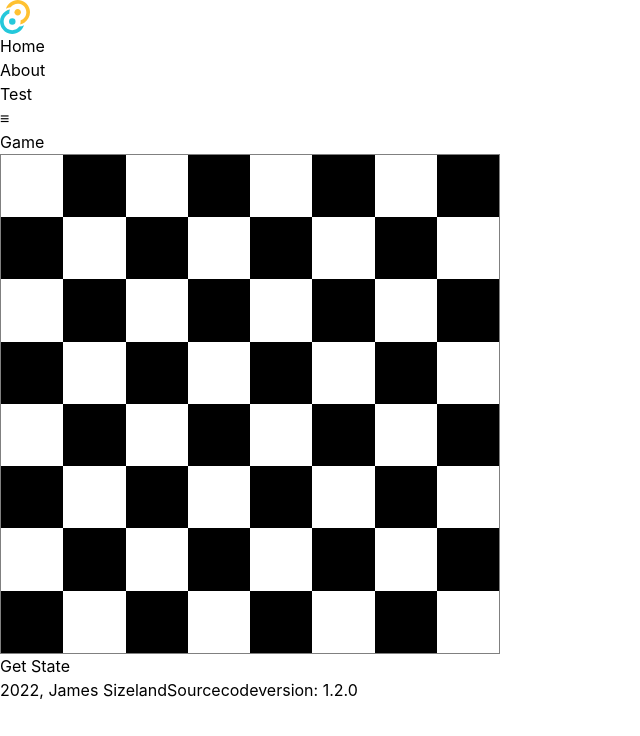
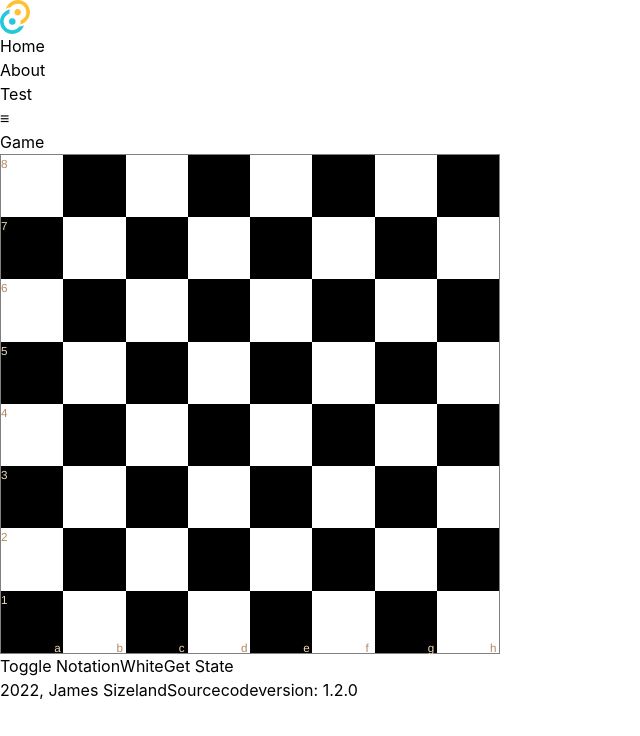
Before and after one commit to maksym1224/ChessApp, a React (Vite) app: page / in a window 1280 px wide. Shown: the top 736 px of the page, without its empty margins (0-640 px from the left). Built offline with nearby package versions, Linux system fonts and the light colour scheme; what animated-tailwindcss would draw is missing.

Commit message:
fix white orientation notation and allow toggle of orientation state

```diff
--- a/src/components/Features/Chessboard/Board.tsx
+++ b/src/components/Features/Chessboard/Board.tsx
@@ -2,6 +2,7 @@ import type { CSSProperties, FC } from 'react';
 import { useEffect, useState } from 'react';
 import { BoardSquare } from './BoardSquare';
 import Notation from './Notation';
+import type { ChessboardProps } from './types';
 
 /** Styling properties applied to the board element */
 const boardStyle: CSSProperties = {
@@ -13,6 +14,8 @@ const boardStyle: CSSProperties = {
 /** Styling properties applied to each square element */
 const squareStyle: CSSProperties = { width: '12.5%', height: '12.5%' };
 
+const Board = ({ orientation, showNotation }: ChessboardProps): JSX.Element => {
+  const squares = [];
   /** Render the board square appropriate for the coordinate given */
   function renderSquare(row: number, col: number) {
     // const x = 8 - (i % 8);
@@ -20,23 +23,23 @@ function renderSquare(row: number, col: number) {
     return (
       <div key={`${row}${col}`} style={squareStyle}>
         <BoardSquare x={row} y={col}>
+          {showNotation && (
             <Notation
               col={col}
               row={row}
               width={560}
               key={`${row}${col}`}
-          orientation={'black'}
+              orientation={orientation}
             />
+          )}
         </BoardSquare>
       </div>
     );
   }
 
-const Board = (): JSX.Element => {
-  const squares = [];
-  for (let row = 1; row <= 8; row++) {
-    for (let col = 1; col <= 8; col++) {
-      squares.push(renderSquare(8 - row, col));
+  for (let row = 0; row <= 7; row++) {
+    for (let col = 0; col <= 7; col++) {
+      squares.push(renderSquare(7 - row, col));
     }
   }
   console.log(squares.length);
--- a/src/components/Features/Chessboard/BoardSquare.tsx
+++ b/src/components/Features/Chessboard/BoardSquare.tsx
@@ -26,7 +26,7 @@ export const BoardSquare = ({
     }),
     [],
   );
-  const black = (x + y) % 2 === 1;
+  const black = !((x + y) % 2 === 1);
 
   return (
     <div
--- a/src/components/Features/Chessboard/Notation.tsx
+++ b/src/components/Features/Chessboard/Notation.tsx
@@ -22,7 +22,7 @@ type BlackColor = { blackColor: Property.BackgroundColor | undefined };
 
 /** Get Row as a number */
 const getRow = (orientation: Orientation, row: number) =>
-  orientation === 'white' ? row + 1 : row - 1;
+  orientation === 'white' ? row + 1 : row + 1;
 
 /** Get Column as a letter */
 const getColumn = (orientation: Orientation, col: number) =>
@@ -153,7 +153,8 @@ const rowStyle = ({
 
 const alphaStyle = (width: number): CSSProperties => ({
   alignSelf: 'flex-end',
-  paddingLeft: width / 8 - width / 48,
+  paddingTop: width / 8 - width / 48 - 10,
+  paddingLeft: width / 8 - width / 48 - 5,
 });
 
 const numericStyle = (width: number): CSSProperties => ({
@@ -184,7 +185,7 @@ const Notation = ({
   const isRow: boolean = col === 0;
   const isColumn: boolean =
     (orientation === 'white' && row === 0) ||
-    (orientation === 'black' && row === 9);
+    (orientation === 'black' && row === 7);
   const isBottomLeftSquare: boolean = isRow && isColumn;
 
   if (isBottomLeftSquare) {
--- a/src/components/Features/Chessboard/Square.tsx
+++ b/src/components/Features/Chessboard/Square.tsx
@@ -14,11 +14,10 @@ const squareStyle = {
 export const Square = ({ black, coord, children }: SquareProps) => {
   const backgroundColor = black ? 'black' : 'white';
   const color = black ? 'white' : 'black';
-  const [hover, setHover] = useState(false);
   return (
     <div
       className="tooltip"
-      data-tip={`x${coord.x} y${coord.y}`}
+      data-tip={`row ${coord.x} | col ${coord.y}`}
       style={{
         ...squareStyle,
         color,
@@ -26,19 +25,8 @@ export const Square = ({ black, coord, children }: SquareProps) => {
       }}
     >
       {children}
-      {/* {hover && (
-        <ReactTooltip
-          id={JSON.stringify(coord)}
-          place="top"
-          effect="solid"
-          backgroundColor={black ? 'black' : 'white'}
-          textColor={black ? 'white' : 'black'}
-        >
-          x{coord.x} y{coord.y}
-        </ReactTooltip>
-      )} */}
       {/* <p className="inline">
-        x{coord.x} y{coord.y}
+        r{coord.x}|c{coord.y}
       </p> */}
     </div>
   );
--- a/src/components/Features/Chessboard/index.tsx
+++ b/src/components/Features/Chessboard/index.tsx
@@ -60,7 +60,11 @@ const ChessBoard = ({
   return (
     <DndProvider backend={HTML5Backend}>
       <div style={containerStyle}>
-        <Board />
+        <Board
+          orientation={orientation}
+          showNotation={showNotation}
+          position={position}
+        />
         {/* <CustomDragLayer
         width={560}
         pieces={pieces}
--- a/src/pages/HomePage.tsx
+++ b/src/pages/HomePage.tsx
@@ -30,6 +30,7 @@ const HomePage = (): JSX.Element => {
   const [hoveredSquare, setHoveredSquare] = useState<Square | undefined>(
     undefined,
   );
+  const [notation, setNotation] = useState(true);
   // listen<Position>('update_position', (event) => {
   //   console.log('update position');
   //   setPosition(event.payload);
@@ -49,6 +50,7 @@ const HomePage = (): JSX.Element => {
           draggable={false}
           id="testBoard"
           width={400}
+          showNotation={notation}
           position={position}
           onMouseOverSquare={(square) => {
             // stop unnecessary repeats of this function call
@@ -75,7 +77,14 @@ const HomePage = (): JSX.Element => {
           }}
         />
       </div>
-      {!checkEnv('production') ? (
+      {!checkEnv('production') && (
+        <div className="pt-3">
+          <Button className="mr-2" onClick={() => setNotation(!notation)}>
+            Toggle Notation
+          </Button>
+          <Button className="mr-2" onClick={() => setWhiteTurn(!whiteTurn)}>
+            {whiteTurn ? 'White' : 'Black'}
+          </Button>
           <Button
             onClick={() =>
               invoke<BoardStateArray>('get_state').then((gameState) =>
@@ -85,8 +94,7 @@ const HomePage = (): JSX.Element => {
           >
             Get State
           </Button>
-      ) : (
-        <></>
+        </div>
       )}
     </div>
   );
```
Lines whose indentation alone changed are shown as unchanged.
